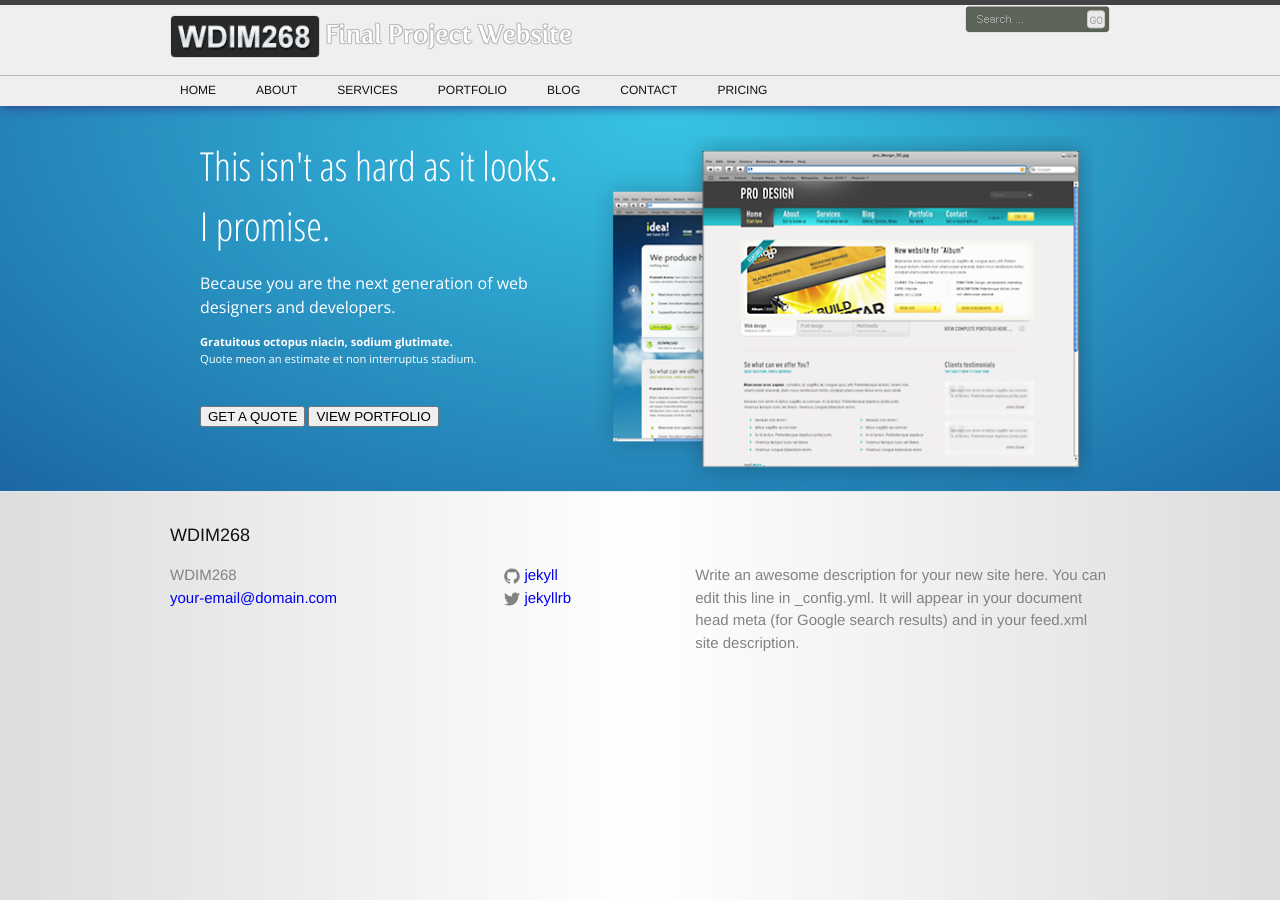
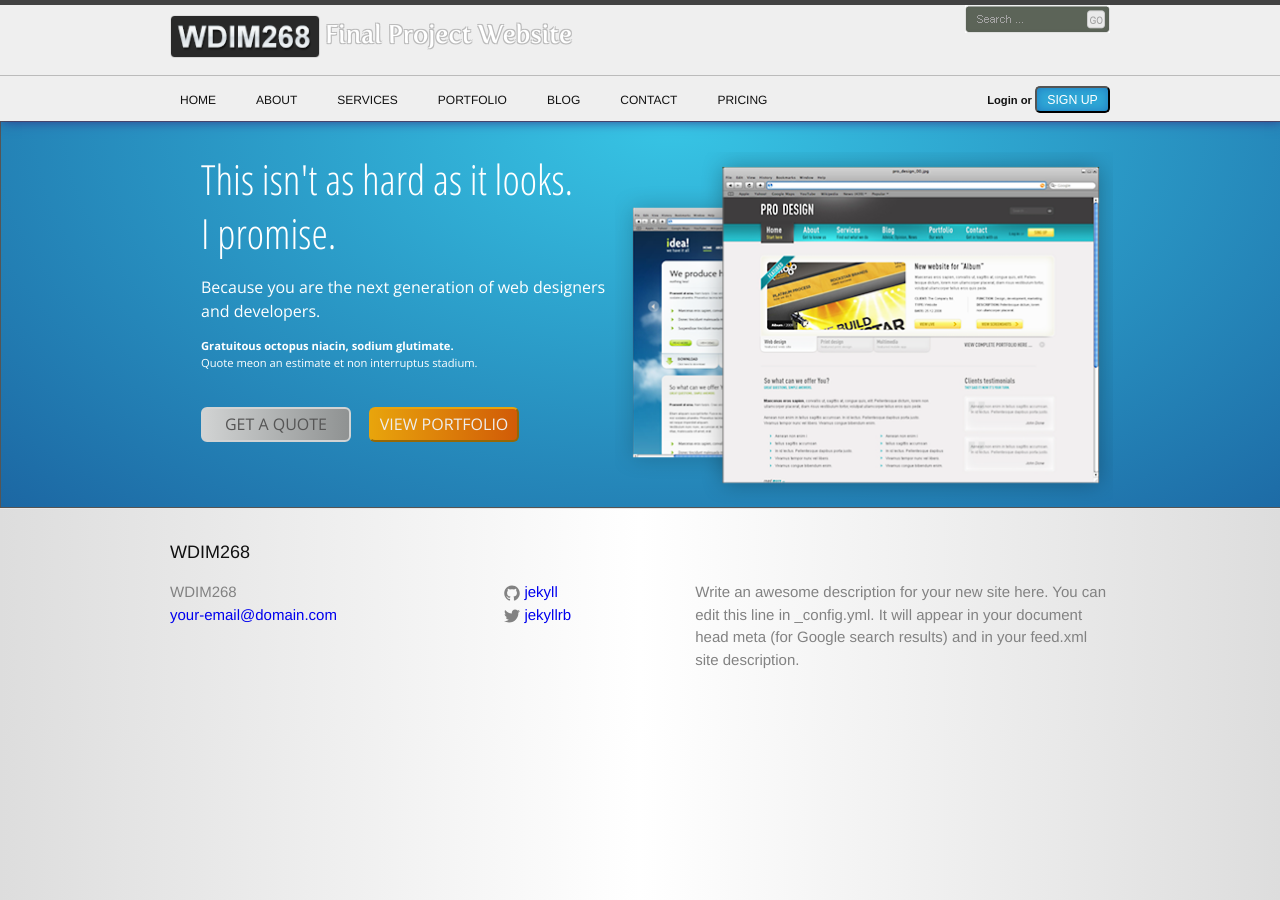
Before and after one commit to jhanauska/jhanauska.github.io, a Jekyll site: the page built from index.html, in a window 1280 px wide. Built offline with Jekyll 4.4.1, drawn with Linux system fonts in a browser that asks for light colours; nearby versions of some CDN libraries; some web fonts are replaced.

Commit message:
New work for saturday

```diff
--- a/_includes/head.html
+++ b/_includes/head.html
@@ -12,4 +12,5 @@
 	<script src="//ajax.googleapis.com/ajax/libs/jquery/2.1.1/jquery.min.js"></script>
 	<link rel="stylesheet" href="//ajax.googleapis.com/ajax/libs/jqueryui/1.11.1/themes/smoothness/jquery-ui.css" />
 	<script src="//ajax.googleapis.com/ajax/libs/jqueryui/1.11.1/jquery-ui.min.js"></script>
+    <script src="script.js"></script>
 </head>
--- a/_includes/header.html
+++ b/_includes/header.html
@@ -31,6 +31,7 @@
 
                 </div>
             </nav>
+            <p class="loginItem">Login or <button>SIGN UP</button></p>
         </div>
     </div>
 
--- a/_sass/_base.scss
+++ b/_sass/_base.scss
@@ -31,13 +31,13 @@ dl, dd, ol, ul, figure {
 }
 @mixin diagBg1 {
     background: #ffed4f; /* Old browsers */
-    background: -moz-linear-gradient(-45deg,  #ffed4f 0%, #ffff3d 26%, #ff7c00 48%, #ff7f04 100%); /* FF3.6+ */
-    background: -webkit-gradient(linear, left top, right bottom, color-stop(0%,#ffed4f), color-stop(26%,#ffff3d), color-stop(48%,#ff7c00), color-stop(100%,#ff7f04)); /* Chrome,Safari4+ */
-    background: -webkit-linear-gradient(-45deg,  #ffed4f 0%,#ffff3d 26%,#ff7c00 48%,#ff7f04 100%); /* Chrome10+,Safari5.1+ */
-    background: -o-linear-gradient(-45deg,  #ffed4f 0%,#ffff3d 26%,#ff7c00 48%,#ff7f04 100%); /* Opera 11.10+ */
-    background: -ms-linear-gradient(-45deg,  #ffed4f 0%,#ffff3d 26%,#ff7c00 48%,#ff7f04 100%); /* IE10+ */
-    background: linear-gradient(135deg,  #ffed4f 0%,#ffff3d 26%,#ff7c00 48%,#ff7f04 100%); /* W3C */
-    filter: progid:DXImageTransform.Microsoft.gradient( startColorstr='#ffed4f', endColorstr='#ff7f04',GradientType=1 ); /* IE6-9 fallback on horizontal gradient */
+    background: -moz-linear-gradient(-15deg,  #ffed4f 0%, #ffff3d 26%, #f7af3a 48%, #f7af3a 100%); /* FF3.6+ */
+    background: -webkit-gradient(linear, left top, right bottom, color-stop(0%,#ffed4f), color-stop(26%,#ffff3d), color-stop(48%,#f7af3a), color-stop(100%,#f7af3a)); /* Chrome,Safari4+ */
+    background: -webkit-linear-gradient(-15deg,  #ffed4f 0%,#ffff3d 26%,#f7af3a 48%,#f7af3a 100%); /* Chrome10+,Safari5.1+ */
+    background: -o-linear-gradient(-15deg,  #ffed4f 0%,#ffff3d 26%,#f7af3a 48%,#f7af3a 100%); /* Opera 11.10+ */
+    background: -ms-linear-gradient(-15deg,  #ffed4f 0%,#ffff3d 26%,#f7af3a 48%,#f7af3a 100%); /* IE10+ */
+    background: linear-gradient(165deg,  #ffed4f 0%,#ffff3d 26%,#f7af3a 48%,#f7af3a 100%); /* W3C */
+    filter: progid:DXImageTransform.Microsoft.gradient( startColorstr='#ffed4f', endColorstr='#f7af3a',GradientType=1 ); /* IE6-9 fallback on horizontal gradient */
 }
 @mixin radialBg1 {
     background: #FFF; /* Old browsers */
@@ -48,9 +48,49 @@ dl, dd, ol, ul, figure {
     background: -ms-radial-gradient(top, ellipse cover,  #37c5e5 0%,#1c67a3 100%); /* IE10+ */
     background: radial-gradient(ellipse at top,  #37c5e5 0%,#1c67a3 100%); /* W3C */
     filter: progid:DXImageTransform.Microsoft.gradient( startColorstr='#37c5e5', endColorstr='#1c67a3',GradientType=1 ); /* IE6-9 fallback on horizontal gradient */
+}
+@mixin linearBg2 {
+  /* fallback */
+  background-color: #8f9292;
+  background-image: url(images/linear_bg_1.png);
+  background-repeat: repeat-y;
 
+  /* Safari 4-5, Chrome 1-9 */
+  background: -webkit-gradient(linear, left top, right bottom, from(#8f9292), to(#d1d3d3));
+
+  /* Safari 5.1, Chrome 10+ */
+  background: -webkit-linear-gradient(left, #d1d3d3, #8f9292);
+
+  /* Firefox 3.6+ */
+  background: -moz-linear-gradient(left, #d1d3d3, #8f9292);
+
+  /* IE 10 */
+  background: -ms-linear-gradient(left, #d1d3d3, #8f9292);
+
+  /* Opera 11.10+ */
+  background: -o-linear-gradient(left, #d1d3d3, #8f9292);
 }
+@mixin linearBg3 {
+  /* fallback */
+  background-color: #e8a40c;
+  background-image: url(images/linear_bg_1.png);
+  background-repeat: repeat-y;
 
+  /* Safari 4-5, Chrome 1-9 */
+  background: -webkit-gradient(linear, left top, right bottom, from(#d15b07), to(#e8a40c));
+
+  /* Safari 5.1, Chrome 10+ */
+  background: -webkit-linear-gradient(left, #e8a40c, #d15b07);
+
+  /* Firefox 3.6+ */
+  background: -moz-linear-gradient(left, #e8a40c, #d15b07);
+
+  /* IE 10 */
+  background: -ms-linear-gradient(left, #e8a40c, #d15b07);
+
+  /* Opera 11.10+ */
+  background: -o-linear-gradient(left, #e8a40c, #d15b07);
+}
 /**
  * Basic styling
  */
--- a/_sass/_layout.scss
+++ b/_sass/_layout.scss
@@ -51,7 +51,10 @@
 .search-bar {
     float: right;
 }
-
+.navbar {
+    padding-top: 10px;
+    height: 35px;
+}
 .site-nav {
     float: left;
     line-height: 56px;
@@ -63,7 +66,7 @@
     .page-link {
         padding: 5px 10px;
         display: inline-block;
-        height: 20px;
+        height: 15px;
         color: $text-color;
         line-height: $base-line-height;
         font-size: .75em;
@@ -126,12 +129,29 @@
     }
 }
 
+.loginItem {
+    float: right;
+    font-family: 'Open Sans ', sans-serif;
+    font-weight: bold;
+    font-size: .7em;
+    button {
+        border-radius: 5px;
+        height: 27px;
+        width: 75px;
+        font-size: 1.1em;
+        color: white;
+        background-color: #2fa7d6;
+        box-shadow: inset 0 0 10px #1f7bc1;
+        padding: 5px;
+    }
+}
+
 .home {
     width: 100%;
     height: 325px;
     padding: 30px;
     @include radialBg1;
-    background-color: 2073ac;
+    border: 1px solid #555;
 }
 
 .featText {
@@ -139,10 +159,11 @@
     font-weight: normal;
     color: white;
     float: left;
-    width: 42%;
+    width: 44%;
     @extend %clearfix;
     h1 {
-        font-size: 2.5em;
+        font-size: 2.6em;
+        line-height: 1.3em;
     }
     h2{
         font-family: 'Open Sans', sans-serif;
@@ -165,6 +186,32 @@
     float: left;
     width: 53%;
 }
+.homebtns {
+    width: 150px;
+    height: 35px;
+    border-radius: 6px;
+    font-family: "open sans", sans-serif;
+    font-size: 1em;
+}
+.quote-btn {
+    margin-right: 15px;
+    color: #555;
+    border: 2px solid #d1d3d3;
+    @include linearBg2;
+    &:active {
+    border: 2px inset #d1d3d3;
+    }
+}
+
+.port-btn {
+    color: #EEE;
+    border: 2px outset #e8a40c;
+    @include linearBg3;
+    &:active {
+    border: 2px inset #e8a40c;
+    }
+}
+
 
 /**
  * Site footer
--- a/index.html
+++ b/index.html
@@ -12,10 +12,13 @@ num: 1
             <h2>Because you are the next generation of web designers and developers.</h2>
             <h3>Gratuitous octopus niacin, sodium glutimate.</h3>
             <h4>Quote meon an estimate et non interruptus stadium. </h4>
-            <button>GET A QUOTE</button>
-            <button>VIEW PORTFOLIO</button>
+            <button class="homebtns quote-btn">GET A QUOTE</button>
+            <button class="homebtns port-btn">VIEW PORTFOLIO</button>
         </div>
             <img id="featuredImg" src="assets/Featured.png">
     </div>
+
+</div>
+
     </div>
 </div>
```
Also changed, not shown: script.js (added).
